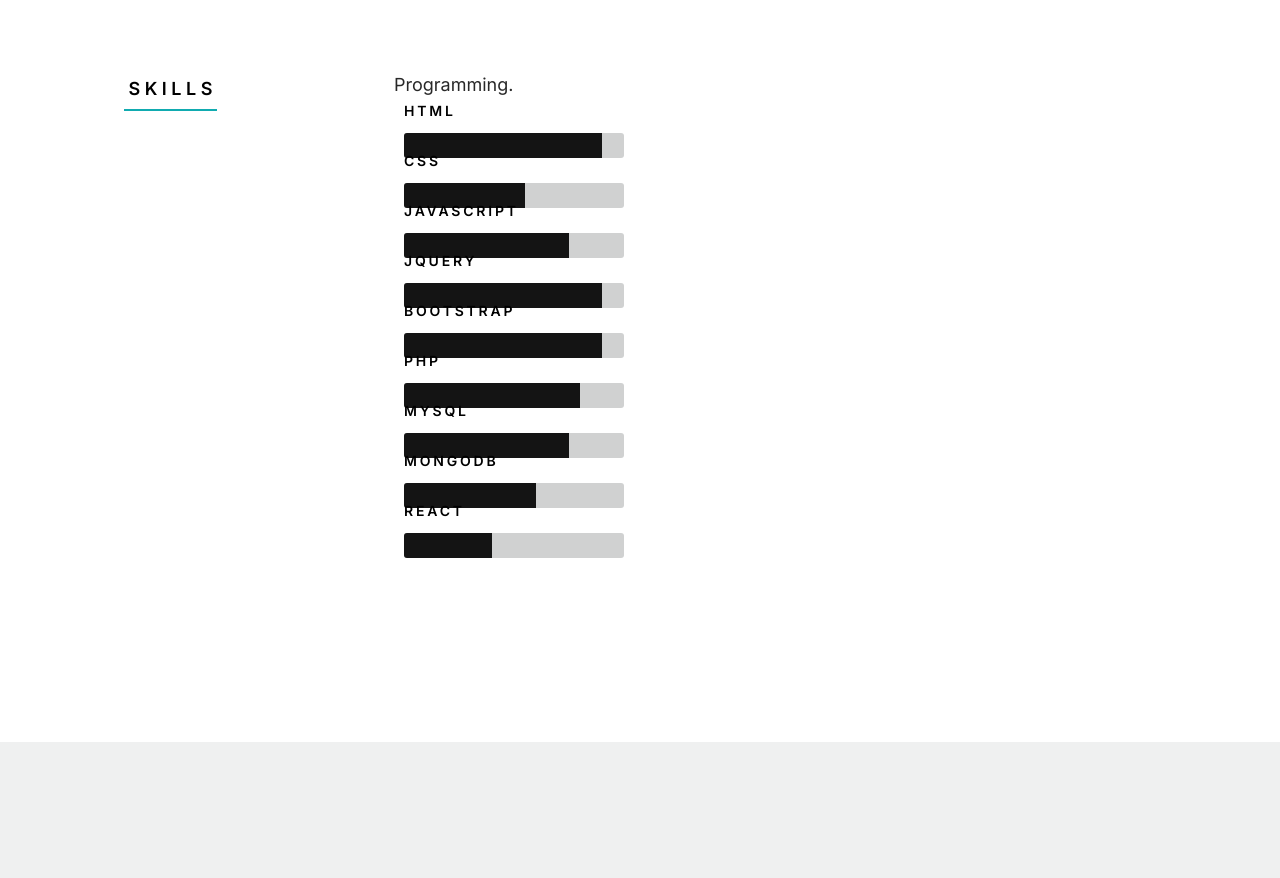
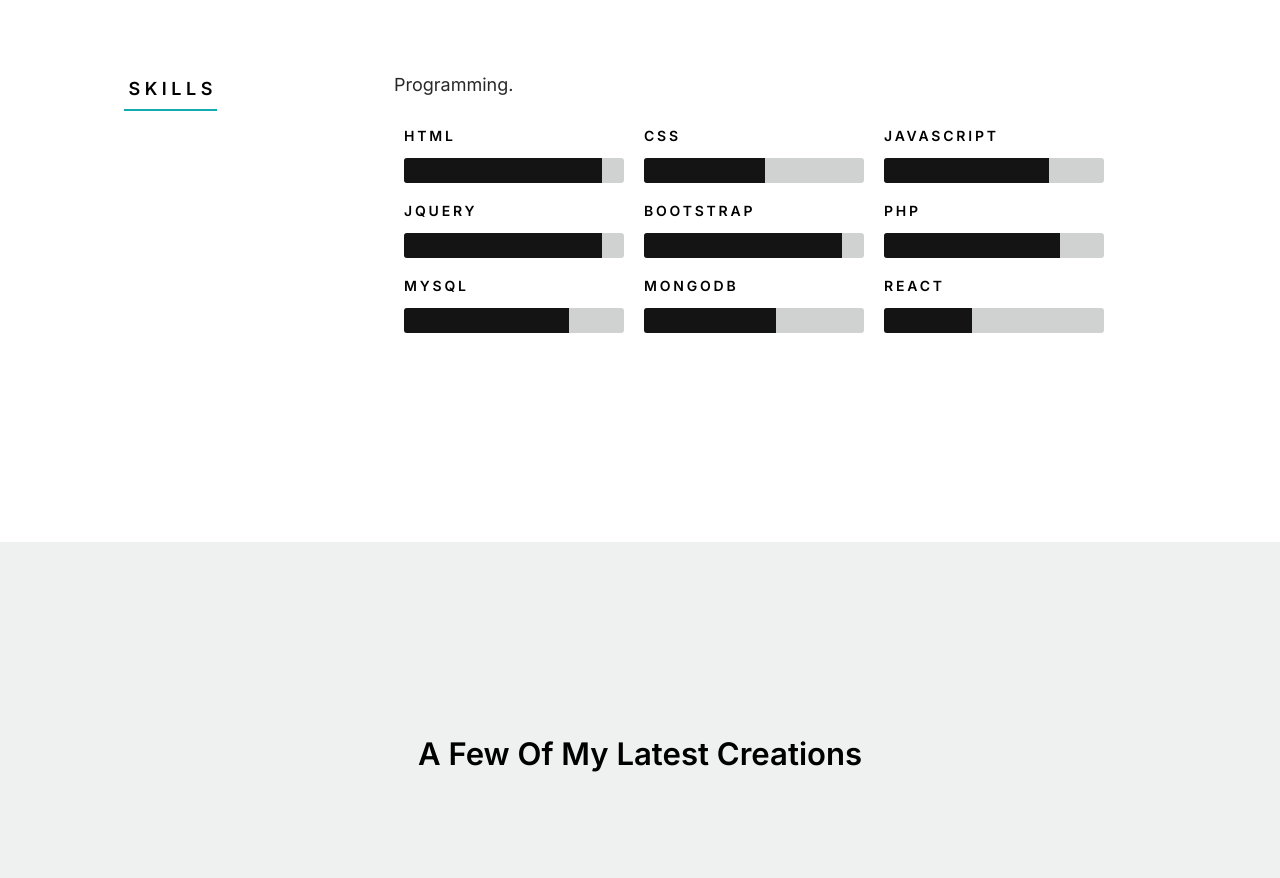
Before and after one commit to SumitK27/React-Dynamic-Portfolio, a React (Create React App) app: page / in a window 1280 px wide. Shown: the part 3060-3938 px from the top of the page. Built offline with nearby package versions, Linux system fonts and the light colour scheme.

Commit message:
More custom stylings

```diff
--- a/public/css/custom.css
+++ b/public/css/custom.css
@@ -6,6 +6,8 @@
 
 .skill-bars-fat {
     margin-top: 0;
+    display: flex;
+    flex-wrap: wrap;
 }
 
 .skill-bars-fat > li {
```
